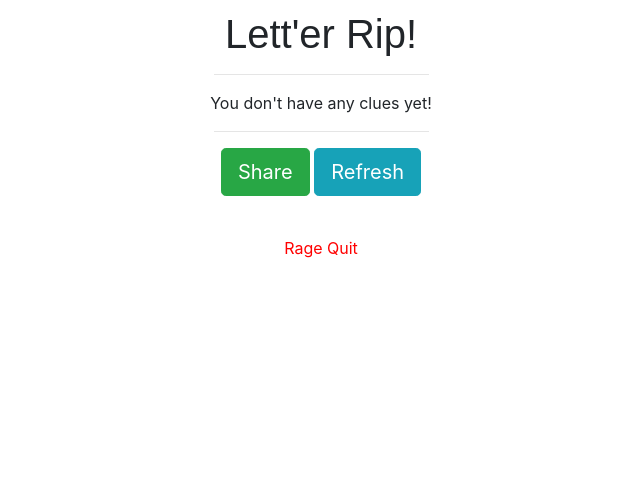
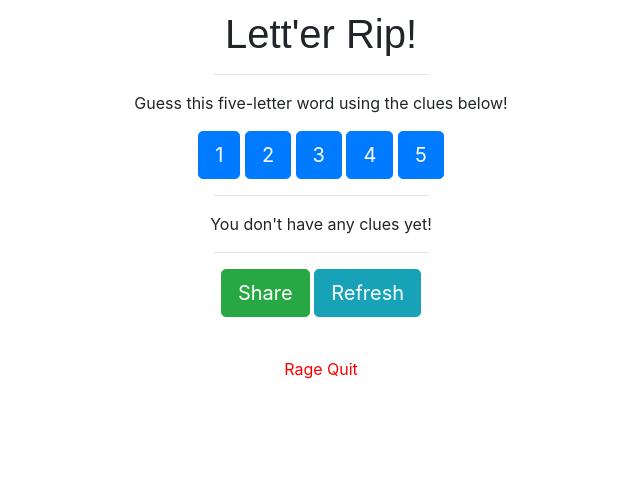
Before and after one commit to codefeld/lettergame, a Flask app: template templates/guess.html in a window 1280 px wide. Shown: the top 493 px of the page, without its empty margins (319-959 px from the left). Run offline with Flask 2, Linux system fonts and the light colour scheme; the template is opened without the code that fills it, so the values that code supplies are empty; some libraries are stand-ins or nearby versions.

Commit message:
improved guess page

```diff
--- a/templates/guess.html
+++ b/templates/guess.html
@@ -3,6 +3,13 @@
 	{% if wrong_guess %}
 	<p><span style = "color:red">Incorrect Guess! Try again</span></p>
 	{% endif %}
+	<p>Guess this five-letter word using the clues below!</p>
+	<button type="button" class="btn btn-primary btn-lg">1</button>
+	<button type="button" class="btn btn-primary btn-lg">2</button>
+	<button type="button" class="btn btn-primary btn-lg">3</button>
+	<button type="button" class="btn btn-primary btn-lg">4</button>
+	<button type="button" class="btn btn-primary btn-lg">5</button>
+	<hr class="col-3 col-md-2">
 	{% if clues|length > 0 %}
 		<p>Your clues are:</p>
 		{% for clue in clues %}
```
